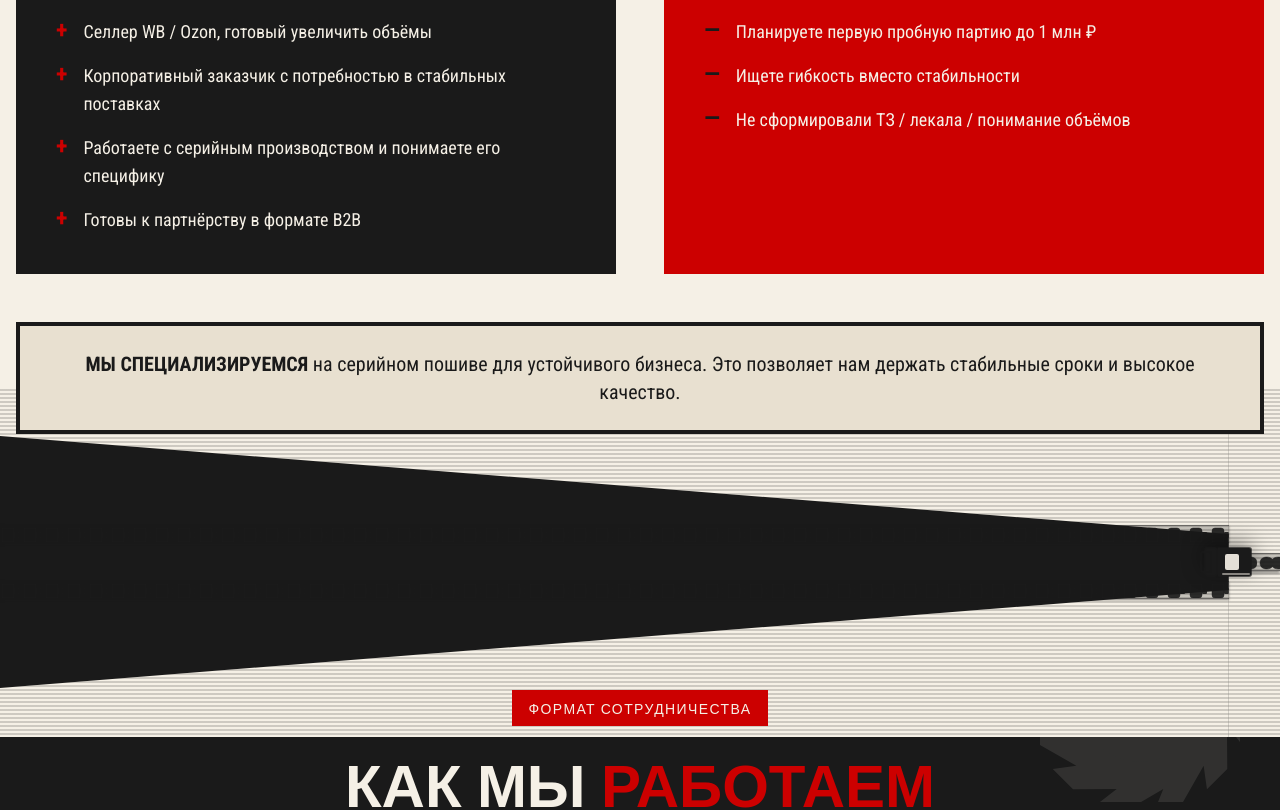
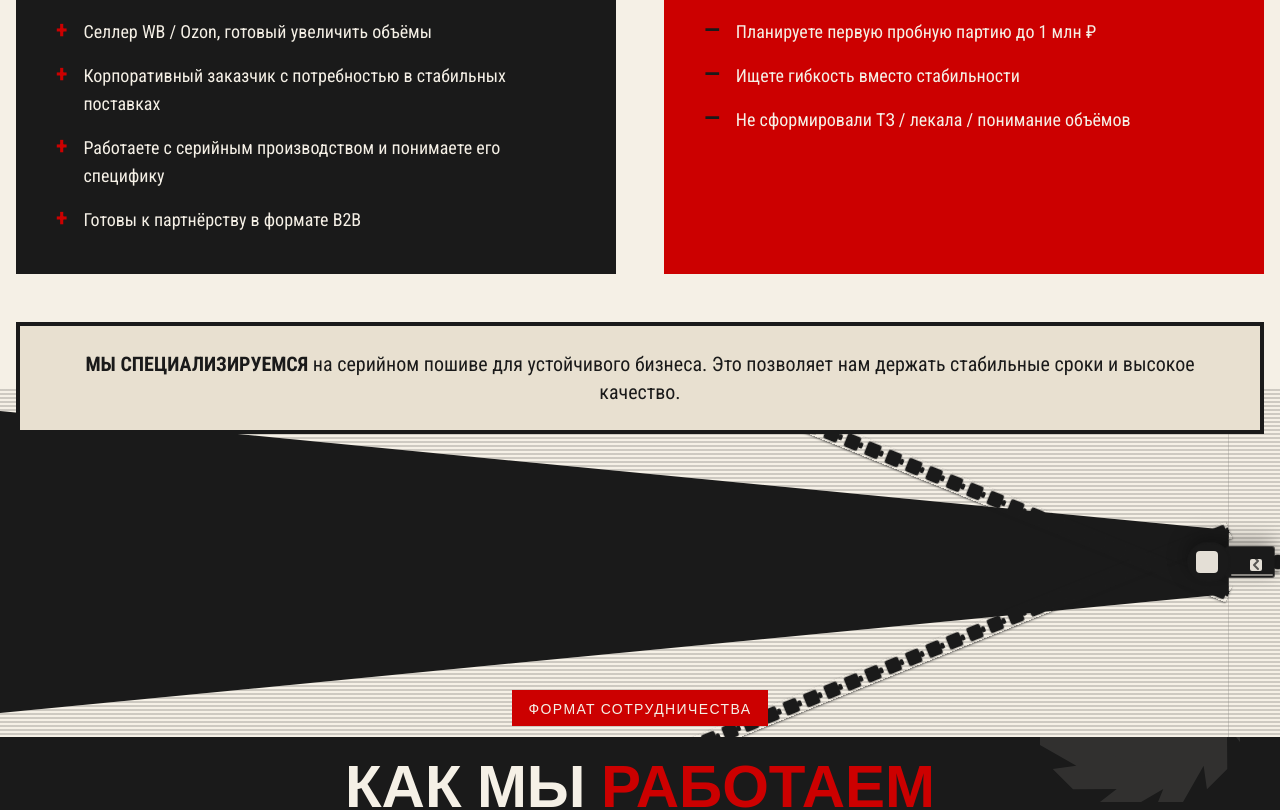
Before and after one commit to spbotdel/sewing, a Next.js app: page / in a window 1280 px wide. Shown: the part 1443-2253 px from the top of the page. Built offline with nearby package versions, Linux system fonts and the light colour scheme.

Commit message:
Restyle zipper teeth and slider

```diff
--- a/components/zipper-divider.tsx
+++ b/components/zipper-divider.tsx
@@ -31,9 +31,9 @@ const ZIPPER_PROGRESS_EASING = 1.15;
 const ZIPPER_START_DELAY = 0.06;
 const ZIPPER_MIN_X = 4;
 const ZIPPER_MAX_X = 96;
-const OPEN_START = 0.06;
-const OPEN_SLOPE_MAX = 28;
-const OPEN_GAP_MAX = 28;
+const OPEN_START = 0.05;
+const OPEN_SLOPE_MAX = 34;
+const OPEN_GAP_MAX = 32;
 const TEETH_HEIGHT = 18;
 const TEETH_PATTERN_WIDTH_CLOSED = 28;
 const TEETH_PATTERN_WIDTH_OPEN = 22;
@@ -123,21 +123,22 @@ export function ZipperDivider({ fromTheme, toTheme }: ZipperDividerProps) {
     ${textureColor} 4px
   )`;
 
-  const teethColor = hexToRgba(fromColors.fg, 0.9);
-  const teethShadow = hexToRgba(fromColors.fg, 0.5);
-  const tapeColor = hexToRgba(fromColors.fg, 0.22);
-  const tapeEdge = hexToRgba(fromColors.fg, 0.42);
+  const teethColor = hexToRgba(fromColors.fg, 1);
+  const teethShadow = hexToRgba(fromColors.fg, 0.55);
+  const tapeColor = "transparent";
+  const tapeEdge = "transparent";
   const sliderBody = fromColors.fg;
   const sliderEdge = hexToRgba(fromColors.fg, 0.7);
   const sliderSlot = hexToRgba(fromColors.bg, 0.92);
   const sliderHighlight = hexToRgba(fromColors.bg, 0.5);
 
   const patternBaseId = useId().replace(/:/g, "");
-  const openTopY = `calc(50% - ${openGap}px - ${TEETH_HEIGHT / 2}px)`;
-  const openBottomY = `calc(50% + ${openGap}px - ${TEETH_HEIGHT / 2}px)`;
+  const openTopY = `calc(50% - ${openGap}px)`;
+  const openBottomY = `calc(50% + ${openGap}px)`;
   const closedY = `calc(50% - ${TEETH_HEIGHT / 2}px)`;
   const closedTeethShadow = `0 2px 3px ${teethShadow}`;
   const openTeethShadow = `0 1px 2px ${teethShadow}`;
+  const openAngle = openProgress * 22;
 
   const TeethRow = ({
     left,
@@ -147,6 +148,8 @@ export function ZipperDivider({ fromTheme, toTheme }: ZipperDividerProps) {
     opacity = 1,
     variant,
     idSuffix,
+    rotateDeg = 0,
+    centered = false,
   }: {
     left?: string;
     right?: string;
@@ -155,10 +158,19 @@ export function ZipperDivider({ fromTheme, toTheme }: ZipperDividerProps) {
     opacity?: number;
     variant: "open" | "closed";
     idSuffix: string;
+    rotateDeg?: number;
+    centered?: boolean;
   }) => {
     const patternId = `${patternBaseId}-teeth-${variant}-${idSuffix}`;
     const patternWidth =
       variant === "closed" ? TEETH_PATTERN_WIDTH_CLOSED : TEETH_PATTERN_WIDTH_OPEN;
+    const transforms: string[] = [];
+    if (centered) {
+      transforms.push("translateY(-50%)");
+    }
+    if (Math.abs(rotateDeg) > 0.1) {
+      transforms.push(`rotate(${rotateDeg}deg)`);
+    }
 
     return (
       <div
@@ -170,10 +182,12 @@ export function ZipperDivider({ fromTheme, toTheme }: ZipperDividerProps) {
           width,
           height: `${TEETH_HEIGHT}px`,
           backgroundColor: tapeColor,
-          borderTop: `1px solid ${tapeEdge}`,
-          borderBottom: `1px solid ${tapeEdge}`,
+          borderTop: "none",
+          borderBottom: "none",
           boxShadow: variant === "closed" ? closedTeethShadow : openTeethShadow,
           opacity,
+          transform: transforms.length ? transforms.join(" ") : undefined,
+          transformOrigin: centered ? "100% 50%" : undefined,
         }}
       >
         <svg width="100%" height="100%" aria-hidden="true" focusable="false">
@@ -185,20 +199,27 @@ export function ZipperDivider({ fromTheme, toTheme }: ZipperDividerProps) {
                 height={TEETH_HEIGHT}
                 patternUnits="userSpaceOnUse"
               >
-                <path
-                  d="M3 9
-                     C3 4.5 6.5 3 10 3
-                     C12 3 13.8 3.8 15.4 5.2
-                     C17 3.8 18.8 3 21.2 3
-                     C24.8 3 28 4.5 28 9
-                     C28 13.5 24.8 15 21.2 15
-                     C18.8 15 17 14.2 15.4 12.8
-                     C13.8 14.2 12 15 10 15
-                     C6.5 15 3 13.5 3 9 Z"
+                <rect
+                  x="2"
+                  y="2"
+                  width="10"
+                  height="14"
+                  rx="4"
                   fill={teethColor}
                   stroke={teethShadow}
                   strokeWidth="0.9"
                 />
+                <rect
+                  x="16"
+                  y="2"
+                  width="10"
+                  height="14"
+                  rx="4"
+                  fill={teethColor}
+                  stroke={teethShadow}
+                  strokeWidth="0.9"
+                />
+                <rect x="10" y="6" width="8" height="6" rx="2" fill={teethColor} />
               </pattern>
             ) : (
               <pattern
@@ -210,19 +231,19 @@ export function ZipperDivider({ fromTheme, toTheme }: ZipperDividerProps) {
                 <rect
                   x="2"
                   y="2"
-                  width="12"
+                  width="14"
                   height="14"
-                  rx="3"
+                  rx="2"
                   fill={teethColor}
                   stroke={teethShadow}
-                  strokeWidth="0.9"
+                  strokeWidth="0.8"
                 />
                 <rect
-                  x="14"
+                  x="16"
                   y="6"
-                  width="5"
+                  width="4"
                   height="6"
-                  rx="1"
+                  rx="1.5"
                   fill={teethColor}
                 />
               </pattern>
@@ -303,6 +324,8 @@ export function ZipperDivider({ fromTheme, toTheme }: ZipperDividerProps) {
           opacity={openProgress}
           variant="open"
           idSuffix="open-top"
+          rotateDeg={-openAngle}
+          centered
         />
         <TeethRow
           left="0"
@@ -311,6 +334,8 @@ export function ZipperDivider({ fromTheme, toTheme }: ZipperDividerProps) {
           opacity={openProgress}
           variant="open"
           idSuffix="open-bottom"
+          rotateDeg={openAngle}
+          centered
         />
 
         {/* Zipper teeth (closed row) */}
@@ -331,9 +356,9 @@ export function ZipperDivider({ fromTheme, toTheme }: ZipperDividerProps) {
           }}
         >
           <svg
-            width="64"
-            height="64"
-            viewBox="0 0 64 64"
+            width="110"
+            height="70"
+            viewBox="0 0 110 70"
             fill="none"
             style={{
               filter: "drop-shadow(0 6px 10px rgba(0,0,0,0.35))",
@@ -342,40 +367,45 @@ export function ZipperDivider({ fromTheme, toTheme }: ZipperDividerProps) {
           >
             <rect
               x="10"
-              y="18"
-              width="34"
-              height="28"
-              rx="2"
-              fill={sliderBody}
-              stroke={sliderEdge}
-              strokeWidth="2"
-            />
-            <rect x="22" y="24" width="14" height="16" rx="2" fill={sliderSlot} />
-            <rect
-              x="44"
-              y="18"
-              width="12"
-              height="28"
+              y="20"
+              width="48"
+              height="30"
               rx="2"
               fill={sliderBody}
               stroke={sliderEdge}
               strokeWidth="2"
             />
             <rect
-              x="50"
-              y="22"
-              width="10"
-              height="20"
-              rx="2"
-              fill="none"
+              x="54"
+              y="16"
+              width="42"
+              height="38"
+              rx="19"
+              fill={sliderBody}
               stroke={sliderEdge}
               strokeWidth="2"
             />
+            <rect x="22" y="26" width="12" height="12" rx="2" fill={sliderSlot} />
+            <rect
+              x="66"
+              y="24"
+              width="22"
+              height="22"
+              rx="4"
+              fill={sliderSlot}
+            />
             <path
-              d="M12 20 L38 20"
+              d="M12 22 L52 22"
               stroke={sliderHighlight}
               strokeWidth="2"
               strokeLinecap="round"
+            />
+            <path
+              d="M26 28 L30 32 L26 36 L30 40"
+              stroke={sliderEdge}
+              strokeWidth="2"
+              strokeLinecap="round"
+              strokeLinejoin="round"
             />
           </svg>
         </div>
```
